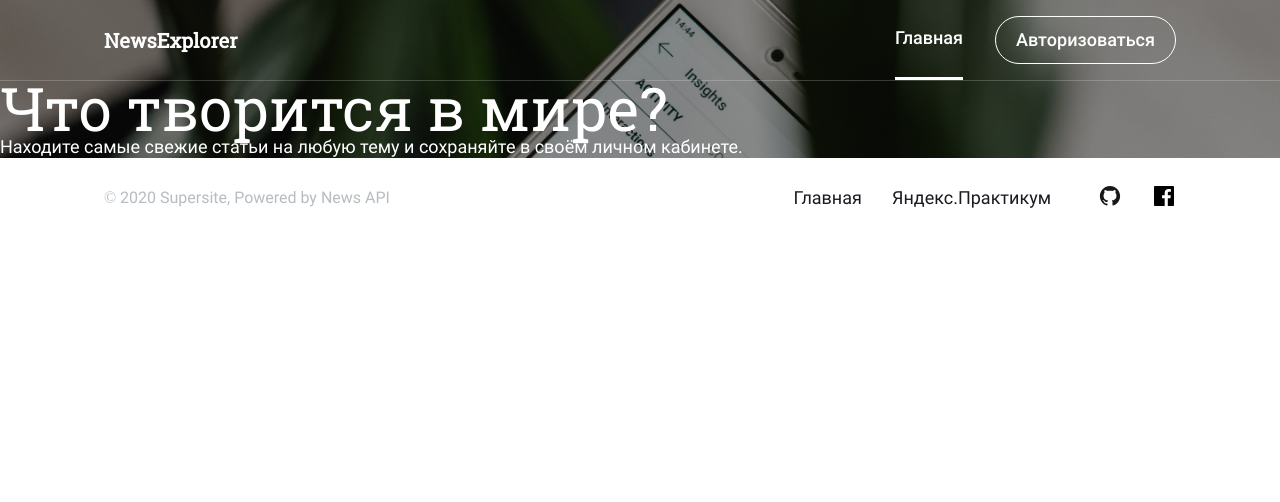
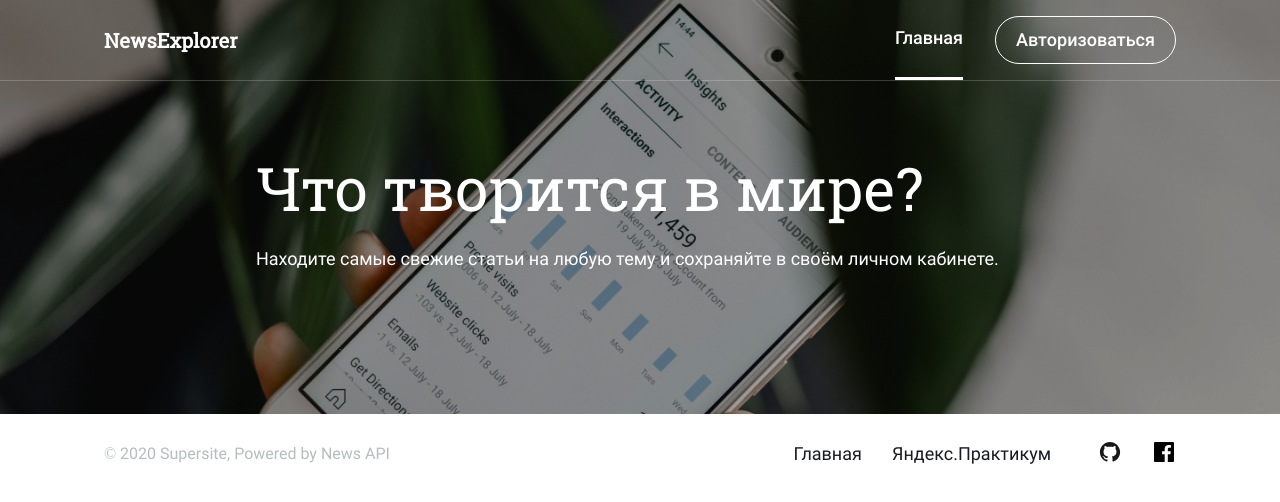
Before and after one commit to OlgaGidion/news-explorer-frontend, a React (Create React App) app: page / in a window 1280 px wide. Shown: the top 502 px of the page. Built offline with nearby package versions, Linux system fonts and the light colour scheme.

Commit message:
Working on main page

```diff
--- a/src/components/MainPage/MainPage.css
+++ b/src/components/MainPage/MainPage.css
@@ -1,14 +1,18 @@
 .main-page {
 }
 
-.main-page__header {
+.main-page__image-container {
   background: url(../../images/main-page-image.png);
   background-size: cover;
+}
+
+.main-page__content {
   color: white;
+  padding: 80px 20%;
 }
 
 .main-page__headline {
-  margin: 0;
+  margin: 0 0 32px;
   font-family: 'Roboto Slab', serif;
   font-weight: normal;
   font-size: 60px;
@@ -16,7 +20,7 @@
 }
 
 .main-page__subline {
-  margin: 0;
+  margin: 0 0 64px;
   font-size: 18px;
   line-height: 1.3;
 }
--- a/src/components/MainPage/MainPage.js
+++ b/src/components/MainPage/MainPage.js
@@ -5,12 +5,14 @@ import './MainPage.css';
 
 const MainPage = () => (
   <main className="main-page">
-    <div className="main-page__header">
+    <div className="main-page__image-container">
       <Header isDark={false}>
         <Navigation isDark={false} />
       </Header>
-      <h1 className="main-page__headline">Что творится в мире?</h1>
-      <p className="main-page__subline">Находите самые свежие статьи на любую тему и сохраняйте в своём личном кабинете.</p>
+      <div className="main-page__content">
+        <h1 className="main-page__headline">Что творится в мире?</h1>
+        <p className="main-page__subline">Находите самые свежие статьи на любую тему и сохраняйте в своём личном кабинете.</p>
+      </div>
     </div>
     <Footer />
   </main>
```
